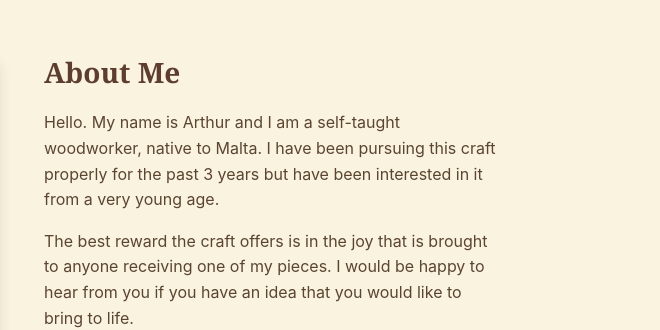
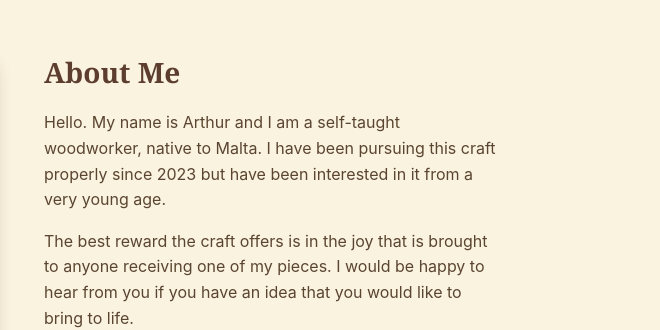
Before and after one commit to ademanuele/hatab, a plain HTML site: page index.html in a window 1280 px wide. Shown: the part 1581-1911 px from the top of the page, 620-1280 px from the left. Drawn offline with Linux system fonts and the light colour scheme.

Commit message:
update about me description

```diff
--- a/index.html
+++ b/index.html
@@ -493,7 +493,7 @@
       <img src="img/me.jpg" alt="Arthur Demanuele" class="about-image-placeholder">
       <div class="about-text">
         <h2>About Me</h2>
-        <p>Hello. My name is Arthur and I am a self-taught woodworker, native to Malta. I have been pursuing this craft properly for the past 3 years but have been interested in it from a very young age.</p>
+        <p>Hello. My name is Arthur and I am a self-taught woodworker, native to Malta. I have been pursuing this craft properly since 2023 but have been interested in it from a very young age.</p>
         <p>The best reward the craft offers is in the joy that is brought to anyone receiving one of my pieces. I would be happy to hear from you if you have an idea that you would like to bring to life.</p>
         <div class="btn-group">
           <a href="https://wa.me/message/6XCNTNELALISO1" class="btn btn-secondary" target="_blank" rel="noopener"><svg xmlns="http://www.w3.org/2000/svg" width="18" height="18" viewBox="0 0 24 24" fill="currentColor"><path d="M17.472 14.382c-.297-.149-1.758-.867-2.03-.967-.273-.099-.471-.148-.67.15-.197.297-.767.966-.94 1.164-.173.199-.347.223-.644.075-.297-.15-1.255-.463-2.39-1.475-.883-.788-1.48-1.761-1.653-2.059-.173-.297-.018-.458.13-.606.134-.133.298-.347.446-.52.149-.174.198-.298.298-.497.099-.198.05-.371-.025-.52-.075-.149-.669-1.612-.916-2.207-.242-.579-.487-.5-.669-.51-.173-.008-.371-.01-.57-.01-.198 0-.52.074-.792.372-.272.297-1.04 1.016-1.04 2.479 0 1.462 1.065 2.875 1.213 3.074.149.198 2.096 3.2 5.077 4.487.709.306 1.262.489 1.694.625.712.227 1.36.195 1.871.118.571-.085 1.758-.719 2.006-1.413.248-.694.248-1.289.173-1.413-.074-.124-.272-.198-.57-.347m-5.421 7.403h-.004a9.87 9.87 0 01-5.031-1.378l-.361-.214-3.741.982.998-3.648-.235-.374a9.86 9.86 0 01-1.51-5.26c.001-5.45 4.436-9.884 9.888-9.884 2.64 0 5.122 1.03 6.988 2.898a9.825 9.825 0 012.893 6.994c-.003 5.45-4.437 9.884-9.885 9.884m8.413-18.297A11.815 11.815 0 0012.05 0C5.495 0 .16 5.335.157 11.892c0 2.096.547 4.142 1.588 5.945L.057 24l6.305-1.654a11.882 11.882 0 005.683 1.448h.005c6.554 0 11.89-5.335 11.893-11.893a11.821 11.821 0 00-3.48-8.413z"/></svg>WhatsApp</a>
```
